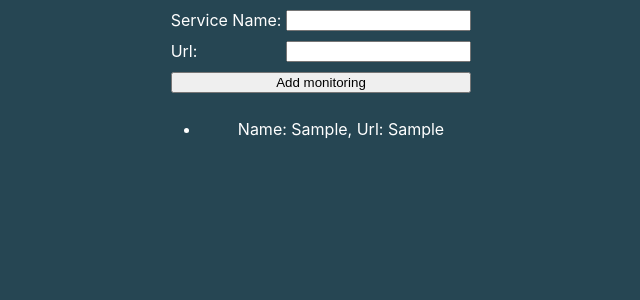
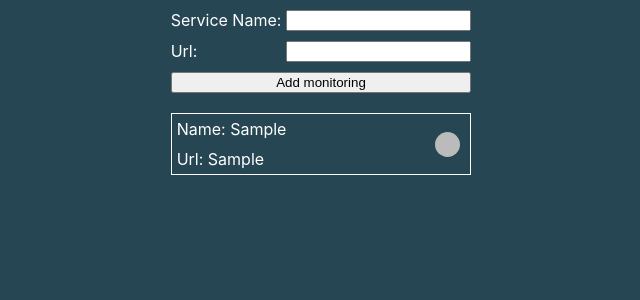
Before and after one commit to Oscmage/case, a React (Create React App) app in the folder frontend/: page / in a window 1280 px wide. Both pictures are taken after typing "Sample", "Sample" into the empty fields and a click on the input "Add monitoring". Shown: the top 300 px of the page, without its empty margins (319-959 px from the left). Built offline with nearby package versions, Linux system fonts and the light colour scheme.

Commit message:
add some more css

```diff
--- a/frontend/src/App.tsx
+++ b/frontend/src/App.tsx
@@ -3,7 +3,7 @@ import logo from './logo.svg';
 import './App.css';
 import { CreateMonitoring } from './CreateMonitoring';
 import { MonitoringList} from './MonitoringList';
-import { CreateMonitoringList, MonitoringListInterface, Service } from './Types';
+import { CreateMonitoringList, MonitoringListInterface, Service, Status } from './Types';
 
 export class App extends React.Component<{}, MonitoringListInterface> {
 
@@ -18,6 +18,7 @@ export class App extends React.Component<{}, MonitoringListInterface> {
     const service: Service = {
       name: name,
       url: url,
+      status: Status.Pending
     };
 
     this.setState(prevState => ({
--- /dev/null
+++ b/frontend/src/MonitoringList.css
@@ -0,0 +1,60 @@
+.monitoring-list {
+  display: flex;
+  flex-direction: column;
+  margin: 0;
+  padding: 10px;
+  list-style-type: None;
+}
+
+.monitoring-list li {
+  margin-bottom: 5px;
+  display: flex;
+  border: 1px solid white;
+}
+
+.monitoring-list label {
+  padding: 5px;
+}
+
+.service-text-info-wrapper {
+  display: flex;
+  flex-direction: column;
+  text-align: left;
+}
+
+.service-status-wrapper {
+  margin-left: auto;
+  display: flex;
+  padding: 5px 10px;
+}
+
+.dot {
+  height: 25px;
+  width: 25px;
+  background-color: #bbb;
+  border-radius: 50%;
+  margin: auto;
+}
+
+.tooltip {
+  position: relative;
+}
+
+.tooltip .tooltiptext {
+  visibility: hidden;
+  width: 120px;
+  color: #fff;
+  text-align: center;
+  border-radius: 6px;
+  padding: 5px 0;
+
+  /* Position the tooltip */
+  position: absolute;
+  z-index: 1;
+  top: -5px;
+  left: 60%;
+}
+
+.tooltip:hover .tooltiptext {
+  visibility: visible;
+}
--- a/frontend/src/MonitoringList.tsx
+++ b/frontend/src/MonitoringList.tsx
@@ -1,15 +1,27 @@
 import React from "react";
 import { MonitoringListInterface, Service } from "./Types";
+import './MonitoringList.css';
 
 export class MonitoringList extends React.Component<MonitoringListInterface, {}> {
     render() {
         const listItems = this.props.services.map((service: Service) =>
-            <li>Name: {service.name}, Url: {service.url}</li>
+            <li>
+                <div className="service-text-info-wrapper">
+                    <label>Name: {service.name}</label>
+                    <label>Url: {service.url}</label>
+                </div>
+                <div className="service-status-wrapper tooltip">
+                    <span className="dot"></span>
+                    <span className="tooltiptext">{service.status}</span>
+                </div>
+            </li>
         );
         return (
-            <ul>
-                {listItems}
-            </ul>
+            <div>
+                <ul className="monitoring-list">
+                    {listItems}
+                </ul>
+            </div>
         );
     }
 }
--- a/frontend/src/Types.tsx
+++ b/frontend/src/Types.tsx
@@ -1,7 +1,14 @@
+
+export enum Status {
+    Pending = "Pending",
+    OK = "Ok",
+    Error = "Error",
+}
 
 export interface Service {
     name: string,
     url: string,
+    status: Status,
 };
 
 export interface MonitoringListInterface {
--- a/frontend/src/index.css
+++ b/frontend/src/index.css
@@ -1,3 +1,7 @@
+* {
+  box-sizing: border-box;
+}
+
 html,
 body {
   margin: 0;
```
